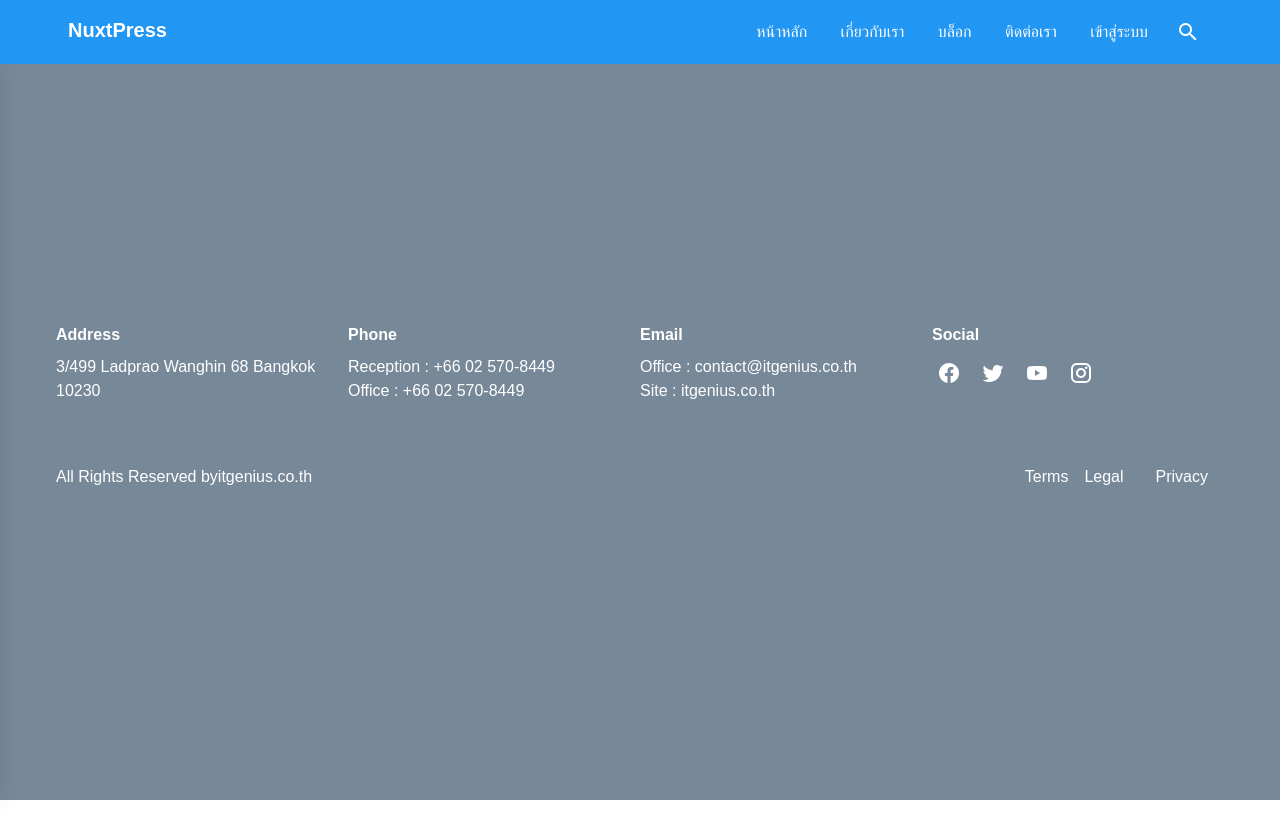
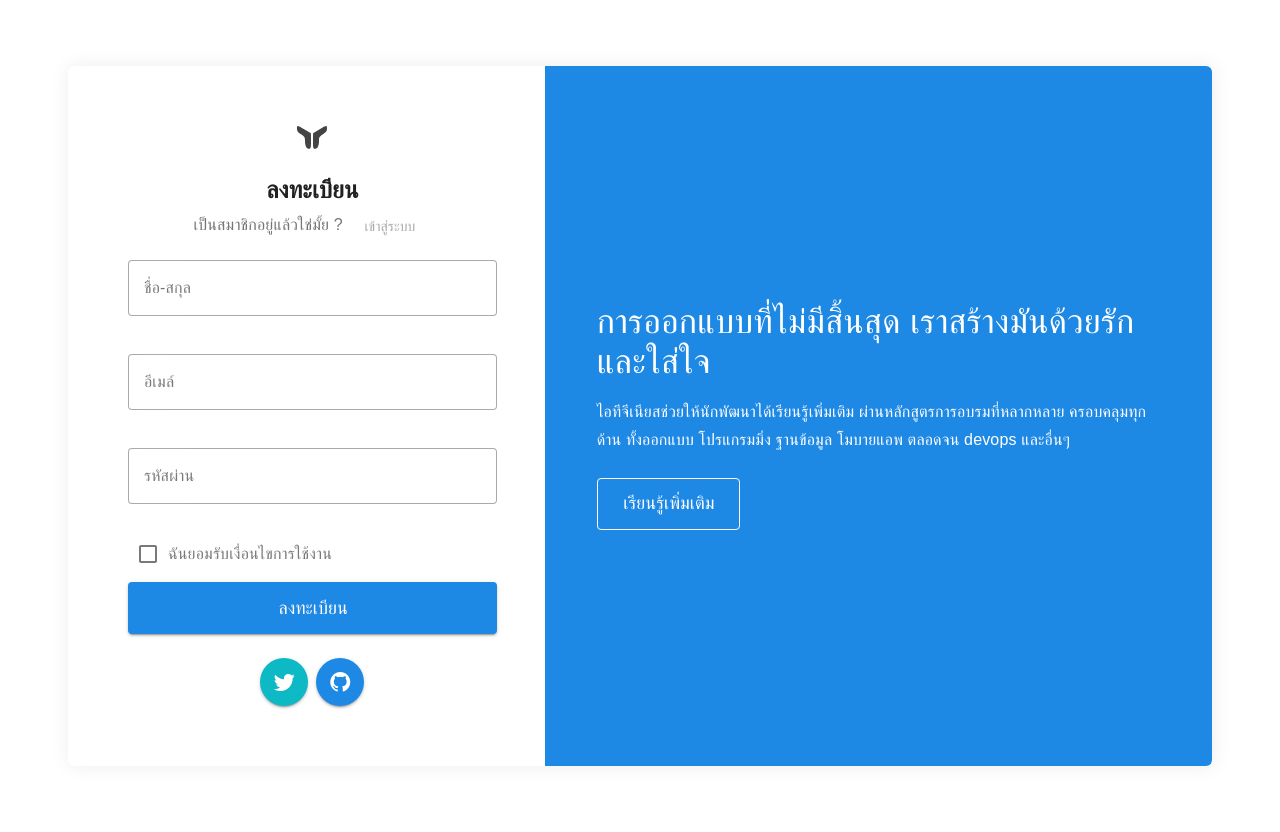
Before and after one commit to inzaky2000/nuxt3basic-vuetify-workshop, a Nuxt app: page /auth/register in a window 1280 px wide. Before the commit the page ends 800 px from the top, so only its background shows below. Built offline with nearby package versions, Linux system fonts and the light colour scheme; a web font is replaced by a local one.

Commit message:
add auth and page

```diff
--- /dev/null
+++ b/pages/auth/forgotpass.vue
@@ -0,0 +1,74 @@
+<script setup lang="ts">
+
+  definePageMeta({
+    layout: "auth",
+  })
+
+  useHead({
+    title: 'ลืมรหัสผ่าน',
+    meta: [
+      {
+        name: 'keywords',
+        content: 'ลืมรหัสผ่าน, Nuxt 3, Backend'
+      },
+      {
+        name: 'Description',
+        content: 'ลืมรหัสผ่าน Nuxt 3,  IT Genius Engineering'
+      }
+    ]
+  })
+
+  const valid = ref(true);
+  const email = ref("");
+  const emailRules = ref([
+    (v: string) => !!v || "ต้องป้อนอีเมล์",
+    (v: string) => /.+@.+\..+/.test(v) || "รูปแบบอีเมล์ไม่ถูกต้อง",
+  ])
+
+</script>
+
+<template>
+  <v-container id="login" class="fill-height justify-center" tag="section">
+    <v-row justify="center" class="h-100vh" align="center">
+      <v-col lg="6" md="8" sm="12" xl="6">
+        <v-card elevation="10">
+          <v-row>
+            <v-col lg="12">
+              <div class="pa-7 pa-sm-12">
+                <p class="text-center"><img src="/images/logos/dark-logo-icon.svg" /></p>
+                <h2 class="font-weight-bold text-center mt-4 text--darken-2">ลืมรหัสผ่าน</h2>
+                <v-form
+                  ref="form"
+                  v-model="valid"
+                  lazy-validation
+                  action="/dashboards/analytical"
+                >
+                  <v-text-field
+                    v-model="email"
+                    :rules="emailRules"
+                    label="E-mail"
+                    class="mt-4"
+                    required
+                    variant="outlined"
+                  ></v-text-field>
+                  <v-btn
+                    color="primary"
+                    to="/auth/login"
+                    block
+                    class="py-6 mt-4"
+                    size="x-large"
+                    submit
+                    >ส่งข้อมูล</v-btn
+                  >
+                  <div class="text-center mt-6"><v-btn variant="text" class="mb-4" to="/auth/login"><i class="mdi mdi-arrow-left"></i> กลับหน้าเข้าระบบ</v-btn></div>
+                </v-form>
+              </div>
+            </v-col>
+          </v-row>
+        </v-card>
+      </v-col>
+    </v-row>
+  </v-container>
+</template>
+
+<style scoped></style>
--- /dev/null
+++ b/pages/auth/register.vue
@@ -0,0 +1,162 @@
+<script setup lang="ts">
+
+  definePageMeta({
+    layout: "auth",
+  })
+
+  useHead({
+    title: 'ลงทะเบียน',
+    meta: [
+      {
+        name: 'keywords',
+        content: 'ลงทะเบียน, Nuxt 3, Backend'
+      },
+      {
+        name: 'Description',
+        content: 'ลงทะเบียน Nuxt 3,  IT Genius Engineering'
+      }
+    ]
+  })
+
+  const checkbox = ref(false);
+  const valid = ref(true);
+  const show1 = ref(false);
+  const password = ref("");
+  const email = ref("");
+  const passwordRules = ref([
+    (v: string) => !!v || "ต้องป้อนรหัสผ่าน",
+    (v: string) =>
+    (v && v.length >= 8) || "รหัสผ่านต้องไม่น้อยกว่า 8 หลัก",
+  ]);
+  const emailRules = ref([
+    (v: string) => !!v || "ต้องป้อนอีเมล์",
+    (v: string) => /.+@.+\..+/.test(v) || "รูปแบบอีเมล์ไม่ถูกต้อง",
+  ]);
+  const fname = ref("");
+  const fnameRules = ref([
+    (v: string) => !!v || "ต้องป้อนชื่อสกุล",
+    (v: string) =>
+      (v && v.length >= 3) || "ชื่อต้องไม่น้อยกว่า 8 ตัวอักษร",
+  ])
+
+</script>
+
+<template>
+  <v-container id="login" class="fill-height justify-center" tag="section">
+    <v-row justify="center" class="h-100vh" align="center">
+      <v-col sm="12" md="12" lg="12" xl="7">
+        <v-card elevation="10">
+          <v-row>
+            <v-col lg="5" class="pr-0">
+              <div class="pa-7 pa-sm-12">
+                <p class="text-center"><img src="/images/logos/dark-logo-icon.svg" /></p>
+                <h2
+                  class="font-weight-bold text-center mt-4 blue-grey--text text--darken-2"
+                >
+                  ลงทะเบียน
+                </h2>
+                <h6
+                  class="text-subtitle-1 text-center text-grey-darken-1"
+                >
+                  เป็นสมาชิกอยู่แล้วใช่มั้ย ?
+                  <v-btn to="/auth/login" variant="plain"
+                    >เข้าสู่ระบบ</v-btn
+                  >
+                </h6>
+
+                <v-form
+                  ref="form"
+                  v-model="valid"
+                  lazy-validation
+                  action="/pages/boxedlogin"
+                >
+                  <v-text-field
+                    v-model="fname"
+                    :rules="fnameRules"
+                    label="ชื่อ-สกุล"
+                    class="mt-4"
+                    required
+                    variant="outlined"
+                  ></v-text-field>
+                  <v-text-field
+                    v-model="email"
+                    :rules="emailRules"
+                    label="อีเมล์"
+                    class="mt-4"
+                    required
+                    variant="outlined"
+                  ></v-text-field>
+                  <v-text-field
+                    v-model="password"
+                    :counter="8"
+                    :rules="passwordRules"
+                    label="รหัสผ่าน"
+                    class="mt-4"
+                    required
+                    variant="outlined"
+                    type="password"
+                  ></v-text-field>
+
+                  <div class="d-block d-sm-flex align-center mb-4 mb-sm-0">
+                    <v-checkbox
+                      v-model="checkbox"
+                      :rules="[(v) => !!v || 'You must agree to continue!']"
+                      label="ฉันยอมรับเงื่อนไขการใช้งาน"
+                      required
+                      hide-details
+                    ></v-checkbox>
+                  </div>
+                  <v-btn color="primary" block class="mr-4 py-6" size="x-large" submit
+                    >ลงทะเบียน</v-btn
+                  >
+                </v-form>
+
+                <div class="text-center mt-6">
+                  <div class="d-flex align-center justify-center gap-2">
+                    <v-btn icon color="secondary">
+                      <v-icon>mdi-twitter</v-icon>
+                    </v-btn>
+                    <v-btn icon color="primary">
+                      <v-icon>mdi-github</v-icon>
+                    </v-btn>
+                  </div>
+                </div>
+              </div>
+            </v-col>
+            <v-col
+              lg="7"
+              class="bg-primary d-none d-md-flex align-center justify-center"
+            >
+              <div class="d-none d-sm-block">
+                <div class="d-flex align-center pa-10">
+                  <div>
+                    <h2 class="text-h4 text-white font-weight-medium">
+                      การออกแบบที่ไม่มีสิ้นสุด เราสร้างมันด้วยรักและใส่ใจ
+                    </h2>
+                    <h6
+                      class="text-subtitle-1 mt-4 text-white font-weight-regular"
+                    >
+                      ไอทีจีเนียสช่วยให้นักพัฒนาได้เรียนรู้เพิ่มเติม ผ่านหลักสูตรการอบรมที่หลากหลาย
+                      ครอบคลุมทุกด้าน ทั้งออกแบบ โปรแกรมมิ่ง ฐานข้อมูล โมบายแอพ ตลอดจน devops และอื่นๆ
+                    </h6>
+                    <v-btn
+                      class="mt-6 text-capitalize"
+                      size="x-large"
+                      variant="outlined"
+                      color="white"
+                      >เรียนรู้เพิ่มเติม</v-btn
+                    >
+                  </div>
+                </div>
+              </div>
+            </v-col>
+          </v-row>
+        </v-card>
+      </v-col>
+    </v-row>
+  </v-container>
+</template>
+
+<style scoped>
+
+</style>
```
